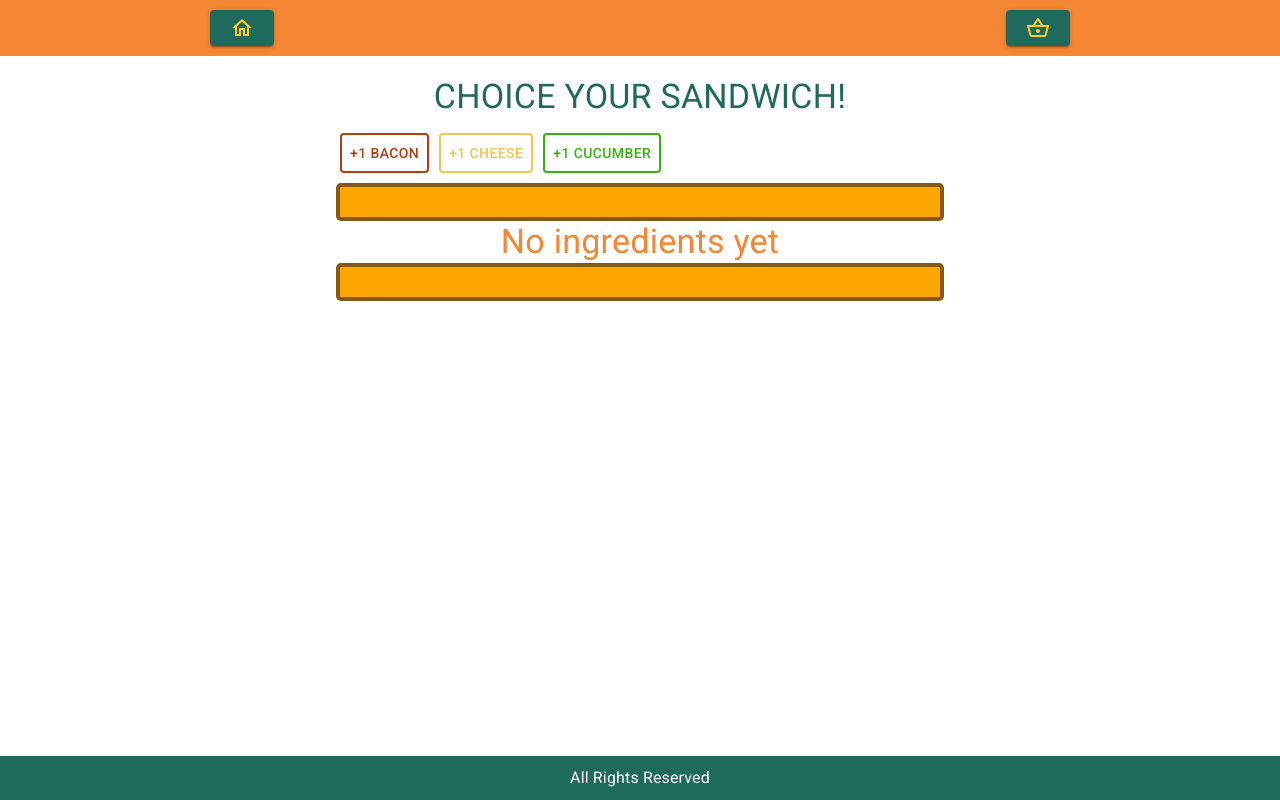
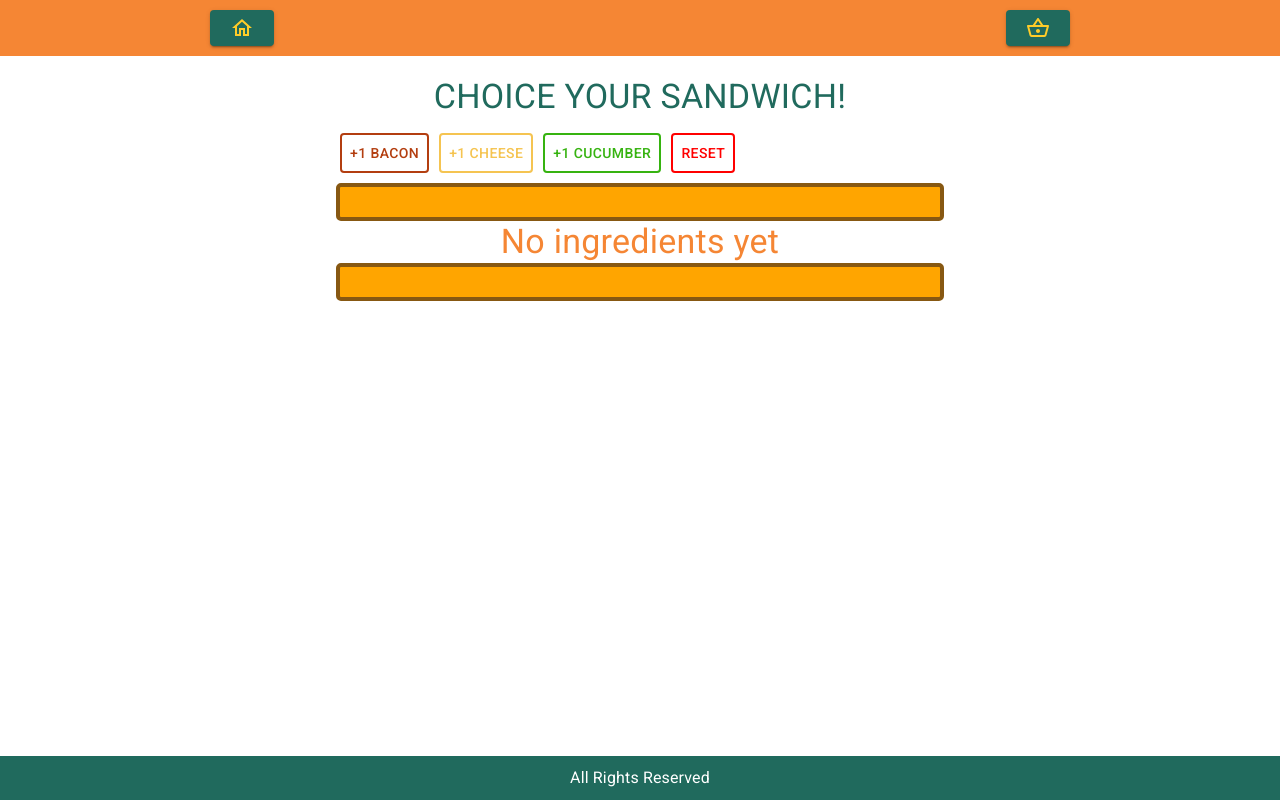
Before and after one commit to NikitaSmithTheOne/sandwich-shop, a React (Create React App) app: page / in a window 1280 px wide. Built offline with nearby package versions, Linux system fonts and the light colour scheme.

Commit message:
feat: 🎸 store: + reset ingredients

```diff
--- a/src/containers/SandwichBuilder/SandwichBuilder.tsx
+++ b/src/containers/SandwichBuilder/SandwichBuilder.tsx
@@ -12,6 +12,8 @@
     addIngredientActionType,
     deleteIngredientAction,
     deleteIngredientActionType,
+    resetIngredientsAction,
+    resetIngredientsActionType,
 } from '../../store/ingredients';
 
 // *** STYLES ***
@@ -51,6 +53,11 @@
             border: '2px solid #36b310',
             marginRight: '10px',
         },
+        resetButton: {
+            color: 'red',
+            border: '2px solid red',
+            marginRight: '10px',
+        },
     }),
 );
 
@@ -59,6 +66,7 @@
     ingredients: StoreType['ingredients'];
     addIngredient: addIngredientActionType;
     deleteIngredient: deleteIngredientActionType;
+    resetIngredients: resetIngredientsActionType;
 }
 
 const SandwichBuilder = (props: IProps): JSX.Element => {
@@ -66,7 +74,7 @@
     const classes = useStyles();
 
     // *** PROPS ***
-    const { ingredients, addIngredient, deleteIngredient } = props;
+    const { ingredients, addIngredient, deleteIngredient, resetIngredients } = props;
 
     // *** HANDLERS ***
     const onAddIngredientHandler = (ingredient: SandwichIngredientType) => {
@@ -74,6 +82,10 @@
     };
     const onDeleteIngredientHandler = (ingredientIndex: number) => {
         deleteIngredient({ ingredientIndex });
+    };
+
+    const onResetIngredientsHandler = () => {
+        resetIngredients();
     };
 
     return (
@@ -108,6 +120,11 @@
                 >
                     +1 Cucumber
                 </Button>
+
+                {/* RESET */}
+                <Button className={classes.resetButton} onClick={() => onResetIngredientsHandler()}>
+                    Reset
+                </Button>
             </div>
 
             {/* SANDWICH OUTPUT */}
@@ -132,6 +149,7 @@
             dispatch(addIngredientAction({ ingredient })),
         deleteIngredient: ({ ingredientIndex }: { ingredientIndex: number }) =>
             dispatch(deleteIngredientAction({ ingredientIndex })),
+        resetIngredients: () => dispatch(resetIngredientsAction()),
     };
 };
 
--- a/src/store/ingredients.ts
+++ b/src/store/ingredients.ts
@@ -4,6 +4,7 @@
 // *** ACTION TYPES ***
 type ADD_INGREDIENT = 'ADD_INGREDIENT';
 type DELETE_INGREDIENT = 'DELETE_INGREDIENT';
+type RESET_INGREDIENTS = 'RESET_INGREDIENTS';
 
 // *** ACTION INTERFACES ***
 interface IAddIngredientAction {
@@ -16,7 +17,11 @@
     ingredientIndex: number;
 }
 
-type ActionTypes = IAddIngredientAction | IDeleteIngredientAction;
+interface IResetIngredientsAction {
+    type: RESET_INGREDIENTS;
+}
+
+type ActionTypes = IAddIngredientAction | IDeleteIngredientAction | IResetIngredientsAction;
 
 // *** ACTIONS ***
 // Add Ingredient
@@ -47,6 +52,15 @@
     };
 };
 
+// Reset Ingredients
+export type resetIngredientsActionType = () => IResetIngredientsAction;
+
+export const resetIngredientsAction: resetIngredientsActionType = () => {
+    return {
+        type: 'RESET_INGREDIENTS',
+    };
+};
+
 // ***INITIAL STATE ***
 export type IngredientStateType = SandwichIngredientType[];
 const initialState: IngredientStateType = [];
@@ -64,6 +78,9 @@
             newState.splice(action.ingredientIndex, 1);
             return newState;
         }
+        case 'RESET_INGREDIENTS': {
+            return initialState;
+        }
         default:
             return state;
     }
```
